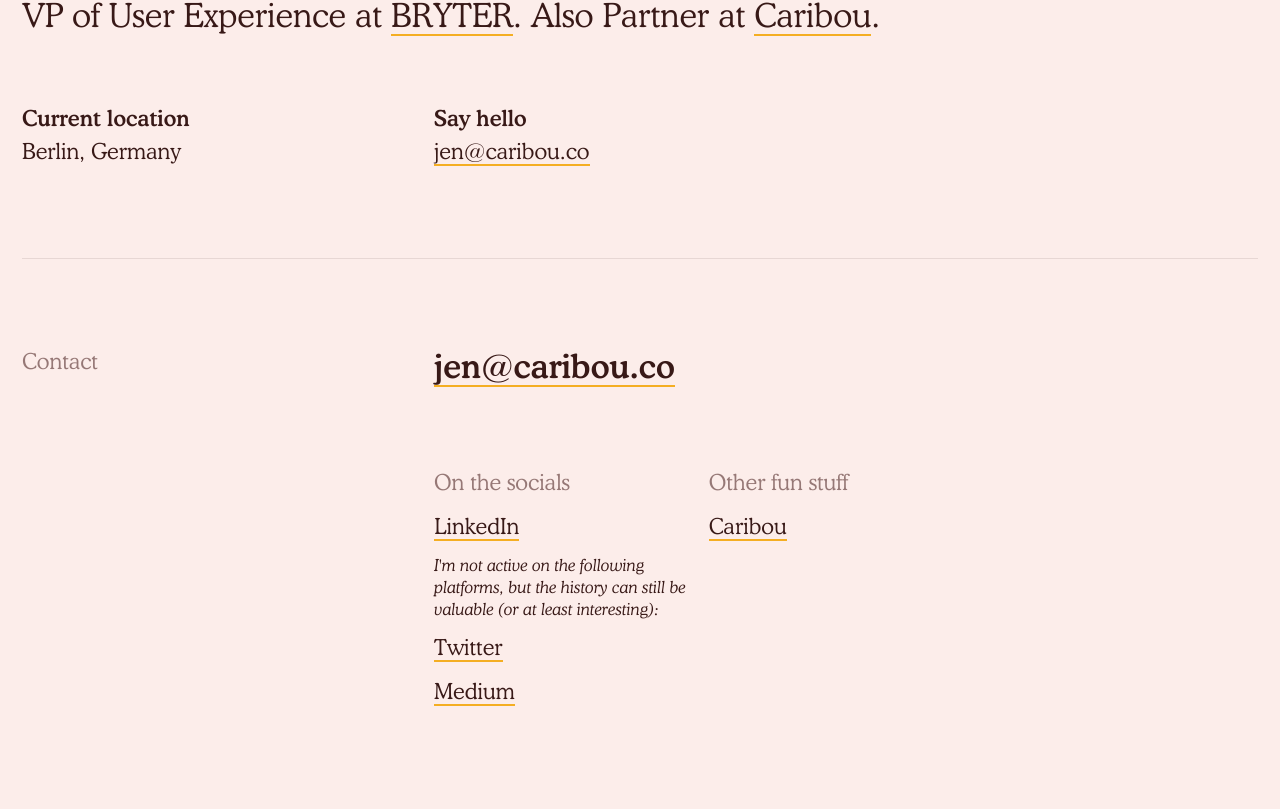
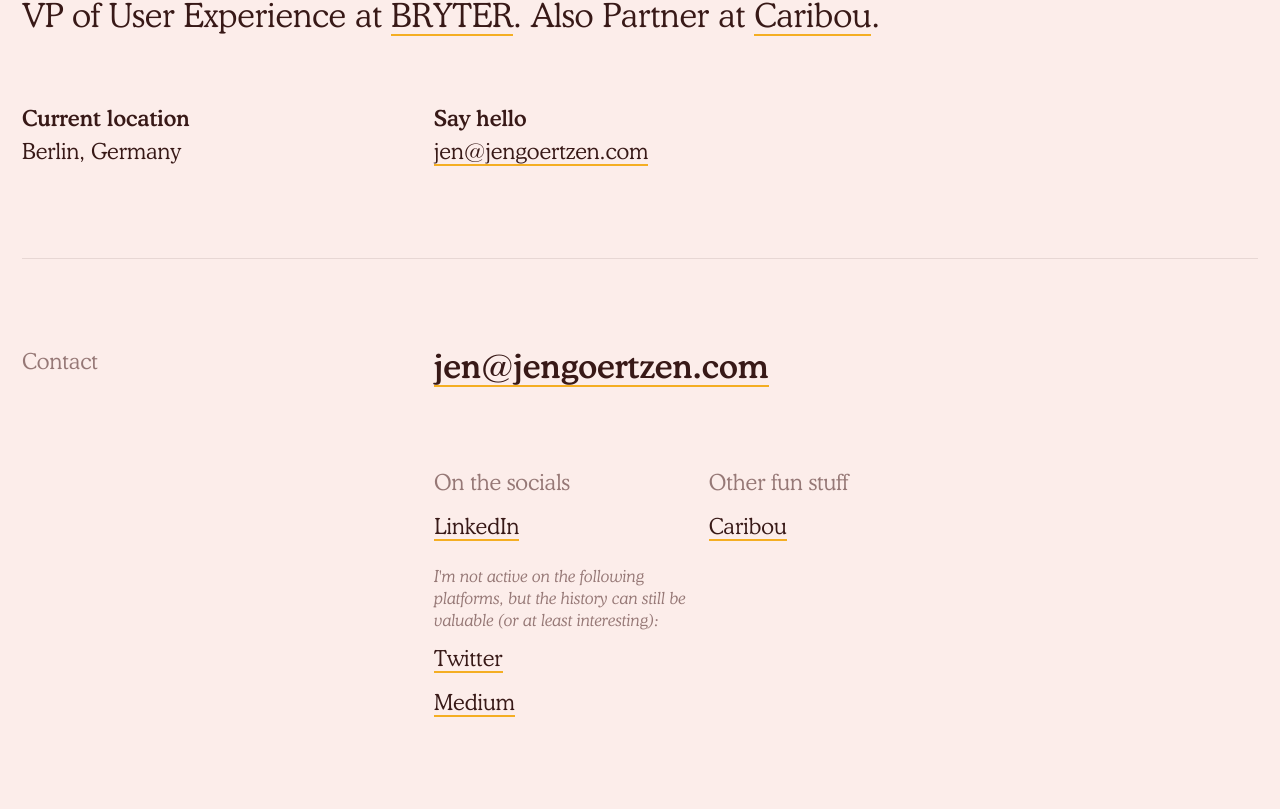
Before and after one commit to quinnkeast/jengoertzen-website, a Next.js app: page / in a window 1280 px wide. Shown: the part 487-1296 px from the top of the page. Built offline with nearby package versions, Linux system fonts and the light colour scheme.

Commit message:
Updates across the board

```diff
--- a/components/footer.js
+++ b/components/footer.js
@@ -8,7 +8,7 @@
       </div>
       <div className="md:col-span-2 mb-4 md:mb-8">
         <p className="text-base md:text-2xl mb-2 md:mb-12 font-medium">
-          <a href="mailto:jen@caribou.co">jen@caribou.co</a>
+          <a href="mailto:jen@jengoertzen.com">jen@jengoertzen.com</a>
         </p>
         <div className="grid md:grid-cols-3">
           <div className="col-span-1">
@@ -23,7 +23,7 @@
                 </a>
               </li>
               <li>
-              <p className="text-xs italic m-0">I'm not active on the following platforms, but the history can still be valuable (or at least interesting):</p>
+              <p className="text-xs mt-2 text-black-lighter italic m-0">I'm not active on the following platforms, but the history can still be valuable (or at least interesting):</p>
               </li>
               <li>
                 <a href="http://twitter.com/jengoertzen" target="_blank">
--- a/components/post-item.js
+++ b/components/post-item.js
@@ -5,7 +5,7 @@
   return (
     <>
       <div className="md:col-span-1 md:text-right">
-        <span className="text-sm text-black-lighter inline-block leading-snug pr-8 mt-3.5">
+        <span className="text-sm text-black-lighter inline-block leading-snug pr-8 mt-3">
           <DateFormatter dateString={post.date} />
         </span>
       </div>
--- a/pages/about.js
+++ b/pages/about.js
@@ -8,7 +8,7 @@
   return (
     <Layout>
       <Head>
-        <title>About | {SITE_NAME}</title>
+        <title>{`About | ${SITE_NAME}`}</title>
         <meta
           property="og:description"
           content={`I’m Jen Goertzen, a human experience designer & leader.`}
--- a/pages/favourites.js
+++ b/pages/favourites.js
@@ -9,7 +9,7 @@
   return (
     <Layout>
       <Head>
-        <title>Favourites | {SITE_NAME}</title>
+        <title>{`Favourites | ${SITE_NAME}`}</title>
         <meta
           property="og:description"
           content={`Favourite books for stretching the mind with new ideas.`}
--- a/pages/index.js
+++ b/pages/index.js
@@ -36,7 +36,7 @@
               <p>
                 <strong>Say hello</strong>
                 <br />
-                <a href="mailto:jen@caribou.co">jen@caribou.co</a>
+                <a href="mailto:jen@jengoertzen.com">jen@jengoertzen.com</a>
               </p>
             </div>
           </div>
--- a/pages/reading.js
+++ b/pages/reading.js
@@ -9,7 +9,7 @@
   return (
     <Layout>
       <Head>
-        <title>Reading List | {SITE_NAME}</title>
+        <title>{`Reading List | ${SITE_NAME}`}</title>
         <meta
           property="og:description"
           content={`What I’m reading and my opinions and all that.`}
--- a/pages/readme.js
+++ b/pages/readme.js
@@ -8,7 +8,7 @@
   return (
     <Layout>
       <Head>
-        <title>ReadMe | {SITE_NAME}</title>
+        <title>{`ReadMe | ${SITE_NAME}`}</title>
         <meta
           property="og:description"
           content={`A user guide on me and how I work. It captures my guiding values, how I work as a human.`}
--- a/pages/speaking.js
+++ b/pages/speaking.js
@@ -8,7 +8,7 @@
   return (
     <Layout>
       <Head>
-        <title>Speaking | {SITE_NAME}</title>
+        <title>{`Speaking | ${SITE_NAME}`}</title>
         <meta
           property="og:description"
           content={`Speaking at events around the world on exciting and inspiring topics.`}
--- a/pages/writing.js
+++ b/pages/writing.js
@@ -12,7 +12,7 @@
   return (
     <Layout>
       <Head>
-        <title>Writing | {SITE_NAME}</title>
+        <title>{`Writing | ${SITE_NAME}`}</title>
         <meta
           property="og:description"
           content={`A collection of thinking on user experience, design, and business.`}
@@ -34,15 +34,24 @@
         <p className="leading-snug text-base md:text-2xl subpixel-antialiased mt-0 md:mt-2">
           A collection of thinking on user experience, design, and business.
         </p>
-        <p className="italic">
-        I'm transferring pieces from my archive to this page. If you‘re looking for a piece that isn't currently here, contact me at <a href="mailto:jen@caribou.co">jen@caribou.co</a>.
-        </p>
       </PageHeader>
       <div className="grid md:grid-cols-3 border-t border-black border-opacity-10 mt-6 md:mt-12 pt-0 post-list">
         <PostItem post={heroPost} hero={true} />
         {morePosts.map((post, i) => (
           <PostItem post={post} key={i} />
         ))}
+        <>
+          <div className="md:col-span-1 md:text-right">
+            <span className="text-sm text-black-lighter inline-block leading-snug pr-8 mt-3">
+              FYI
+            </span>
+          </div>
+          <div className="md:col-span-2 md:col-start-2 border-opacity-10 md:mt-3 pb-3 md:flex md:flex-row justify-between">
+            <h2 className="m-0 text-sm leading-normal text-black-lighter font-serif md:pr-8 subpixel-antialiased">
+              I’m currently transferring pieces here from <a href="https://medium.com/@jennifergoertzen" target="_blank">my archive</a>. If you‘re looking for a piece that isn’t here, please <a href="mailto:jen@jengoertzen.com">contact me</a>.
+            </h2>
+          </div>
+        </>
       </div>
     </Layout>
   );
--- a/pages/writing/[slug].js
+++ b/pages/writing/[slug].js
@@ -24,7 +24,7 @@
         <>
           <article>
             <Head>
-              <title>{post.title}</title>
+              <title>{`${post.title} | ${SITE_NAME}`}</title>
               <meta
                 property="og:description"
                 content={post.description ? post.description : post.subtitle}
```
